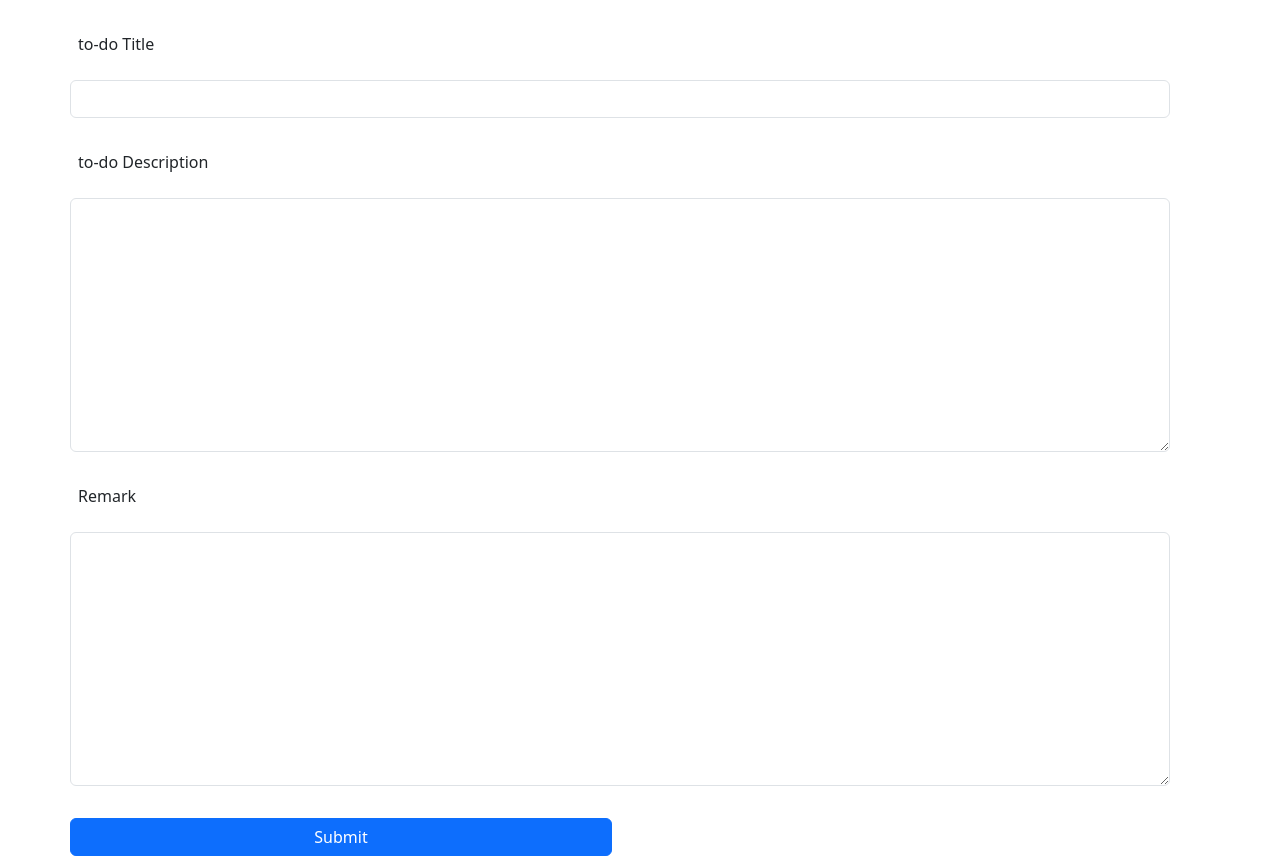
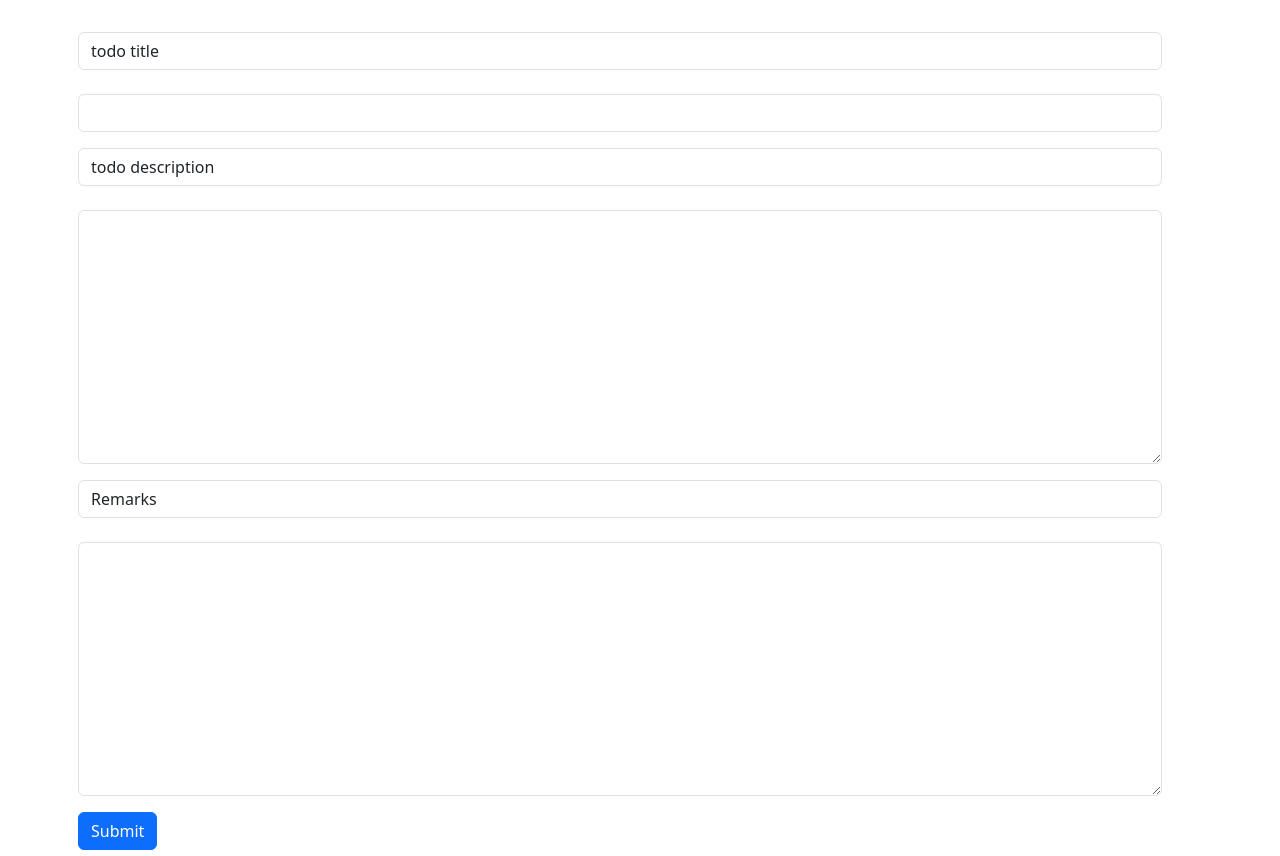
Before and after one commit to snehamphilip/to-do-App, a plain HTML site: page Add.html in a window 1280 px wide. Drawn offline with nearby package versions, Linux system fonts and the light colour scheme.

Commit message:
Search todo

```diff
--- a/Add.html
+++ b/Add.html
@@ -9,22 +9,26 @@
 <body>
     <div class="container">
         <div class="row div col col-12 col-sm-12 col-md-12 col-lg-12 col-xl-12 col-xxl-12">
-            <div class="row g-3 div col col-12 col-sm-12 col-md-12 col-lg-12 col-xl-12 col-xxl-12">
-                <label for="" class="form-label">to-do Title</label>
+            <div class="row g-3">
+                <div class="col col-12 col-sm-12 col-md-12 col-lg-12 col-xl-12 col-xxl-12">
+                    <label for="" class="form-control">todo title</label>
+                    <br>
                     <input type="text" class="form-control">
                 </div>
-            <div class="row g-3 div col col-12 col-sm-12 col-md-12 col-lg-12 col-xl-12 col-xxl-12">
-                <label for="" class="form-label">to-do Description</label>
+                <div class="col col-12 col-sm-12 col-md-12 col-lg-12 col-xl-12 col-xxl-12">
+                    <label for="" class="form-control">todo description</label>
+                    <br>
                     <textarea name="" id="" cols="30" rows="10" class="form-control"></textarea>
                 </div>
-            <div class="row g-3 div col col-12 col-sm-12 col-md-12 col-lg-12 col-xl-12 col-xxl-12">
-                <label for="" class="form-label">Remark</label>
+                <div class="col col-12 col-sm-12 col-md-12 col-lg-12 col-xl-12 col-xxl-12">
+                    <label for="" class="form-control">Remarks</label>
+                    <br>
                     <textarea name="" id="" cols="30" rows="10" class="form-control"></textarea>
                 </div>
-            <div class="row g-3 div col col-12 col-sm-6 col-md-6 col-lg-6 col-xl-6 col-xxl-6">
+                <div class="col col-12 col-sm-12 col-md-12 col-lg-12 col-xl-12 col-xxl-12">
                     <button class="btn btn-primary">Submit</button>
                 </div>
-
+            </div>
         </div>
     </div>
     <script src="https://cdn.jsdelivr.net/npm/bootstrap@5.3.3/dist/js/bootstrap.bundle.min.js" integrity="sha384-YvpcrYf0tY3lHB60NNkmXc5s9fDVZLESaAA55NDzOxhy9GkcIdslK1eN7N6jIeHz" crossorigin="anonymous"></script>
```
Also changed, not shown: Signup.html (+7 -0 lines), search.html (added, +28 -0 lines). Lines whose indentation alone changed are shown as unchanged.
